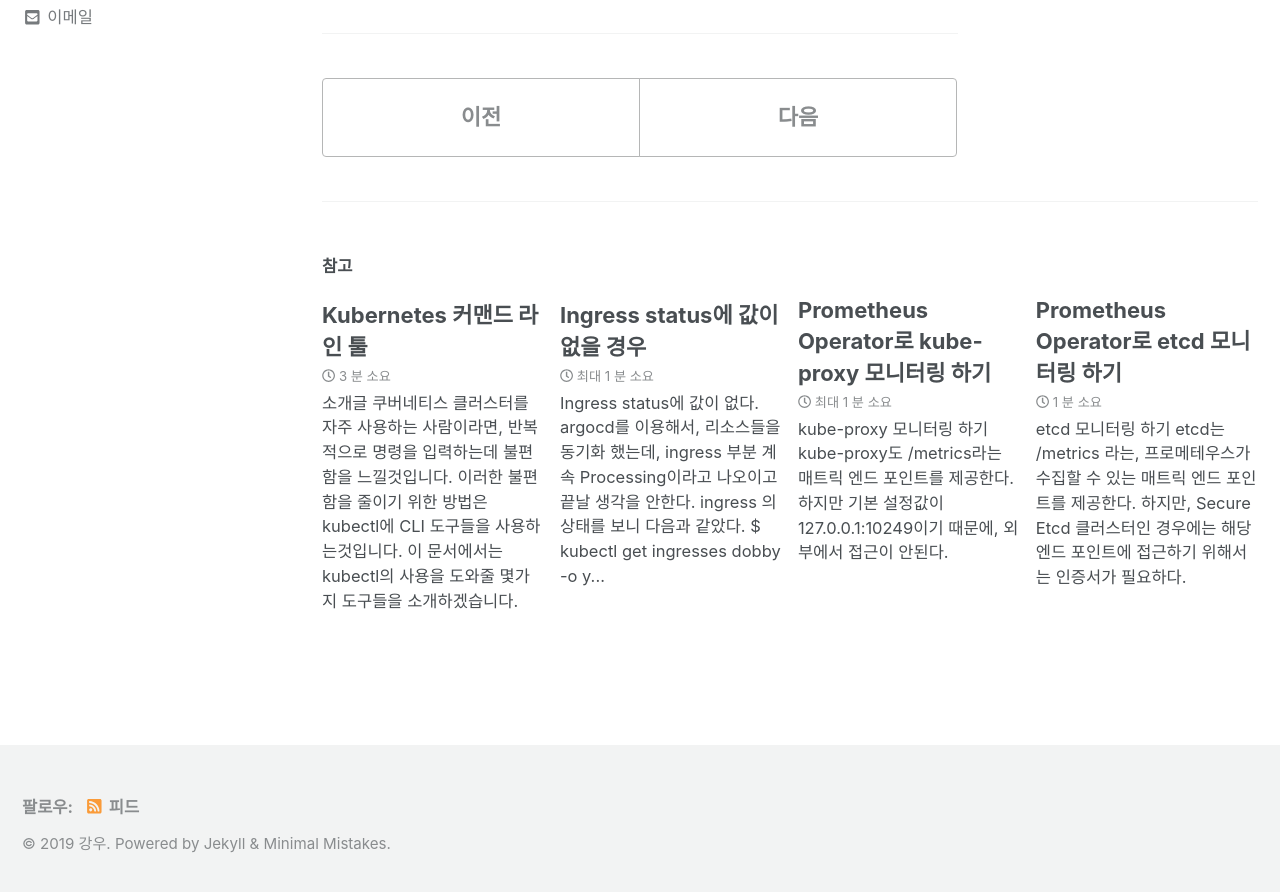
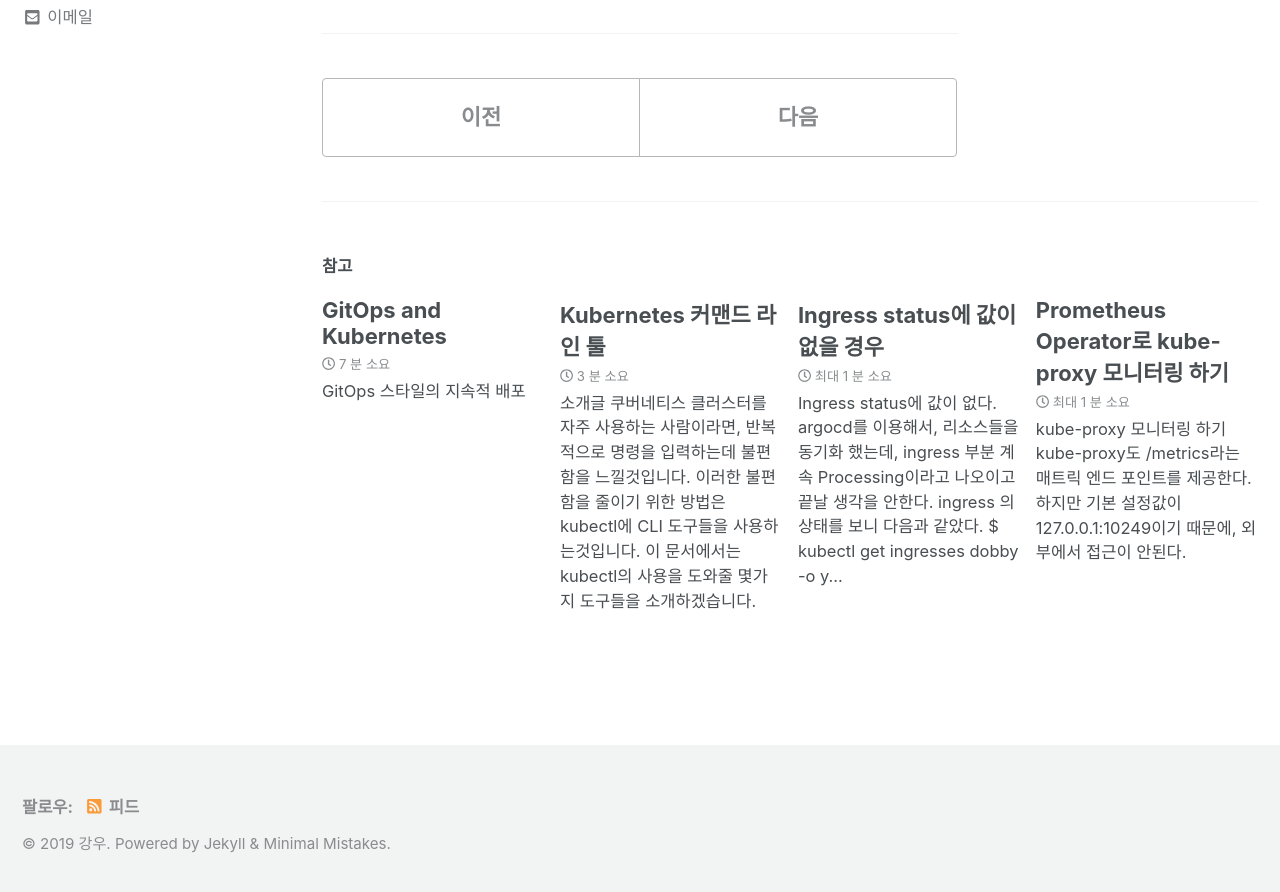
Before and after one commit to kangwoo/kangwoo.github.io, a Jekyll site: the page built from _posts/2018-02-05-spring-boot-with-docker.md, in a window 1280 px wide and 900 px high, scrolled down 2956 px. Shown: the top 892 px of the window. Built offline with Jekyll 4.4.1, drawn with Linux system fonts in a browser that asks for light colours; cached includes are drawn as plain includes; nearby versions of some CDN libraries; part of the change alters nothing that is shown.

Commit message:
Add GitOps and Kubernetes

```diff
--- a/_posts/2019-12-02-kubernetes-command-line-tools.md
+++ b/_posts/2019-12-02-kubernetes-command-line-tools.md
@@ -123,7 +123,7 @@ $ kubectx
 하지만, 팟이 여러개이거나 하나의 팟에 여러개의 컨테이너가 있을 경우는 로그른 테일링 해서 볼 수가 없습니다.
 
 `stern`는 쿠버네티스트의 여러 팟이나, 팟 내의 여러 컨테이너의 로그를 테일링 할 수 있도록 해줍니다.
-그리고 대상별로 출력되는 로그가 색상별로 표현되개 때문에 쉽게 구별할 수 있습니다.
+그리고 대상별로 출력되는 로그가 색상별로 표현되기 때문에 쉽게 구별할 수 있습니다.
 `stern``에 대한 설정 방법은 [설치 문서](https://github.com/wercker/stern)를 참고하시기 바랍니다.
 
 
--- /dev/null
+++ b/_posts/2019-12-18-gitops-and-kubernetes.md
@@ -0,0 +1,301 @@
+---
+title:  "GitOps and Kubernetes"
+classes: wide
+date: 2019-12-18T20:20:37+09:00
+categories: [devops, kubernetes]
+tags: [kubernetes, gitops, argocd]
+---
+
+# GitOps 스타일의 지속적 배포
+
+쿠버네티스에 애플리케이션을 배포하는 방법은 여러가지가 있습니다.
+
+가장 간단한 방법으로는, 사람이 직접 `kubectl` 를 실행해서 매니페스트를 클러스터에 적용하는 것입니다. 물론 사람이 실행하기 때문에 번거롭게, 실수가 쉽게 발생한다는 문제가 있습니다. 그래서 보통은 자동화 도구를 사용합니다. `Spinnaker`, `Jenkins X`, `Tekton`, `Argo Workflow`, `Argo CD` 와 같은 CI/CD 도구들을 사용해서 배포하는 것입니다.
+
+이 문서에서는 요즘 사용되고 있는 GitOps 스타일의 방법을  사용하여,  CI/CD 파이프라인을 만드는 방법에 대해서 설명하겠습니다.
+
+ 블루/그린 배포, 카나리아 분석, 멀티 클라우드 배포 등의 고급 기능을 사용하려면, `Spinnaker`가 더 좋은 선택지가 될 수 있지만, 간단히 사용하기에 `Argo CD` 로도 충분하다고 생각합니다. 이 문서에는 `Argo CD` 를 사용합니다.
+
+# GitOps
+
+GitOps 라는 용어는 [Weaveworks](https://www.weave.works/blog/gitops-operations-by-pull-request)에서 만들었습니다.
+
+GitOps의 핵심은 Git 저장소에 저장된 쿠버네티스 매니페스트 같은 파일을 이용하여, 배포를 선언적으로 한다는 것입니다. 즉, Git에 저장된 매니페스트가 쿠버네티스 클러스터에도 똑같이 반영된다는 것입니다.
+
+이러한 방법은 이해하기 쉬운 운영 모델을 제공하며, Git을 사용하기 때문에 보안 및 감사 기능도 기본으로 제공됩니다. 그리고 재해로부터 쉽게 복구할 수 있습니다. 무엇보다도 큰 장점은 개발자 친화적이라는 것입니다.
+
+이런 선언적 스타일은 쿠버네티스와 잘 어울립니다.
+
+이미 아시고 계신분들도 있지만,  쿠버네티스의 주요한 개념 중 하나는 선언적 시스템이라는 것입니다. 어떠한 리소스를 생성하라 명령하는 것이 아니라,  사용자는 매니페스트를 정의하고, 시스템은 그 상태를 유지하기 위해 노력한다는 것입니다. 이런 점이 상당히 유사하기 때문에 잘 어울린다고 볼 수 있습니다.
+
+앞서 설명한 바와 같이 GitOps란 Git 저장소에 있는 내용을,  쿠버네티스 클러스터에 그대로 반영해주는것입니다. 이것을 그림으로 표현하자면 아래와 같습니다.
+
+Git 저장소에 있는것을 쿠버네티스 클러스터에 동기화 합니다.CI / CD 파이프라인
+
+![GitOps%20and%20Kubernetes/Untitled.png](/assets/img/2019/12/gitops-000.png)
+
+일반적으로 많이 사용하는 CI/CD 파이프라인을 대략적으로 그린다면, 다음과 같을 것입니다.
+
+![GitOps%20and%20Kubernetes/Untitled%201.png](/assets/img/2019/12/gitops-001.png)
+
+개발자가 소스 코드를 작성하고,  Git 저장소에 올립니다. 그러면 Jenkins, CircleCI 같은 CI 툴에 의해서 테스트와 빌드 같은 작업이 실행된 후, 생성한 컨테이너 이미지를 컨테이너 저장소에 업로드 합니다.
+
+그런 다음 CI/CD 툴에서 업로드된 컨테이너 이미지의 정보를 참조하여, 대상 서버에 배포를 하는 것입니다.
+
+GitOps는 이러한 파이프라인의 배포 부분에서 약간 다르게 작동합니다.
+
+컨테이너 이미지를 컨테이너 저장소에 업로드 한 후, 매니페스트가 저장되어 있는 Git 저장소를 가져옵니다. 그리고 매니페스트의 특정 부분(예를 들면 이미지 태그)을 업데이트 한 후, Git 저장소에 올리고 작업을 종료하게 됩니다.
+
+![GitOps%20and%20Kubernetes/Untitled%202.png](/assets/img/2019/12/gitops-002.png)
+
+매니페스트가 정의되어 있는 Git 저장소가 변경되면, Git 저장소의 내용과 쿠버네티스 클러스터를 동기화 해주는 에이전트가 변경 내역을 쿠버네티스 클러스터에 반영해 주게 되는 것입니다.
+
+이 문서에는 편의를 위해서, Git 저장소의 내용과 쿠버네티스 클러스터를 동기화 해주는 역할을 하는 에이전트를 GitOps 오퍼레이터(Operator)라고 부르도록 하겠습니다.
+
+이러한 과정을 간단히 코드로 표현하면  다음과 같습니다.
+
+### 새로운 컨테이너 이미지를 빌드하고 푸시하기
+
+    docker build -t example/hello:v2.0 .
+    docker push example/hello:v2.0
+
+### 매니페스트를 수정하고 git 저장소에 푸시하기
+
+    git clone https://github.com/example/hello-config.git
+    cd hello-config
+
+    kubectl patch --local -f config-deployment.yaml -p '{"spec":{"template":{"spec":{"containers":[{"name":"hello","image":"example/hello:v2.0"}]}}}}' -o yaml
+
+    git add . -m "Update hello to v2.0"
+    git push
+
+이렇게 매니페스트가 저장되어 있는 git 저장소가 업데이트가 되면, GitOps Operator가 해당 내용을 쿠버네티스 클러스터에 반영 즉, 동기화 해주는 것입니다.
+
+# GitOps Operator
+
+GitOps 오퍼레이터에 대해서 좀 더 알아 보도록 하겠습니다.  앞서 살펴본 봐와 같이 GitOps 오퍼레이터는 Git 저장소 있는 매니페스트를 쿠버네티스 클러스터에 반영해 주는 역할을 합니다.
+
+다음과 같이, 쿠버네티스의 `CronJob` 을 이용해서 간단히 구현해 볼 수도 있습니다.
+
+    apiVersion: batch/v1beta1
+    kind: CronJob
+    metadata:
+      name: gitops-cron-job
+      namespace: gitops
+     spec:
+       schedule: "*/10 * * * *"
+       backoffLimit: 0
+       jobTemplate:
+         spec:
+           template:
+             spec:
+               containers:
+               - name: gitops-operator
+                 image: gitops/operator:latest
+                 command: [sh, -e, -c]
+                 args:
+                 - git clone http://github.com/gitops/hello.git /tmp/hello
+                   find /tmp/hello -name '*.yaml' -exec kubectl apply -f {} \;
+
+10초 마다 주기적으로, Git 저장소의 내용을 가져와서 쿠버네티스 클러스터에 적용 하고 있는 것입니다.
+
+이런 식으로 직접 구현해서 사용할 수도 있지만, 보안이나 모니터링 등 여러 측면에서 불편하기 때문에 기존에 만들어진 GitOps 오퍼레이터를 사용할 것입니다.
+
+널리 알려진 GitOps 오퍼레이터는 `Weavework`에서 만든 `Flux`와 `Intuit`에서 만든 `ArgoCD`가 있습니다. 이 문서에서는 `Argo CD`를 사용합니다.
+
+![GitOps%20and%20Kubernetes/Untitled%203.png](/assets/img/2019/12/gitops-003.png)
+
+# Argo CD
+
+`Argo CD`는 GitOps스타일의 배포를 지원하는 CD 도구입니다. 원하는 설정 사항을 변경하여 Git에 푸시하면, 자동으로 쿠버네티스 클러스터의 상태가 Git에 정의된 상태로 동기화 됩니다.
+
+즉, 지정한 대상 환경에 애플리케이션을 원하는 상태로 자동으로 배포하는 것입니다.
+
+그뿐만 아니라, 멀티 클러스터 관리/배포 기능도 가지고 있습니다. 그리고 SSO 연동과 멀티 테넌시를 지원하고, RBAC을 사용할 수도 있는 등 여러가지 장점을 가지고 있습니다.
+
+![GitOps%20and%20Kubernetes/argocd-ui.gif](/assets/img/2019/12/argocd-ui.gif)
+
+출처 : [https://argoproj.github.io/argo-cd/](https://argoproj.github.io/argo-cd/)
+
+# GitOps 구성하기
+
+### Git 저장소
+
+`Argo CD`를 이용해서, GitOps 스타일의 CI/CD 파이프라인을 구성하는 방법에 대해서 알아보겠습니다.
+
+이 예제에서는 두 개의 Git 저장소를 사용합니다.
+
+- app 저장소 : 애플리케이션 소스 코드를 저장하고 있습니다.
+- config 저장소 : 쿠버네티스 배포 용 매니페스트를 저장하고 있습니다.
+
+물론 애플리케이션 소스 코드와 매니페스트를 단일 저장소에 저장할 수도 있습니다. 하지만 서로 다른 곳에 저장하는 것이 더 좋기 때문에 분리하는 것을 추천합니다.
+
+app 저장소와 config 저장소를 분리하는 가장 큰 이유는, 용도와  생명 주기가 다르기 때문입니다.  app 저장소는 실제 개발자가 주로 사용하며, 애플리케이션 소스코드를 저장하고 있고, config 저장소는 주로 CI/CD 툴 같은 자동화 시스템에서 주로 사용하기 때문입니다.
+
+참고할 예제 소스 코드 저장소는 [https://github.com/kangwoo/hello-go](https://github.com/kangwoo/hello-go) 이고,  매니페스트 저장소는 [https://github.com/kangwoo/hello-go-deploy](https://github.com/kangwoo/hello-go-deploy) 입니다.
+
+GitOps를 구성하기에 앞서, 먼저 결정해야 할 사항이 하나 있습니다. 그것은 바로 매니페스트를 어떻게 만들지 입니다. 기존에 사용하던 쿠버네티스트의 매니페스트를 그대로  사용해도 됩니다. 예를 들면 `deployment.yaml`, `service.yaml`, `ingress.yaml` 등등 기존에 사용하던 형태 그대로 만들어도 됩니다. 하지만, 배포 환경이 여러개가 된다는 등의  환경 별로 파일을 각자 만들어줘야하는 경우가 생길 수 있습니다. 물론 환경별로 파일을 따로 따로 만들 수도 있지만, 상당히 번거롭습니다.  중복되는 내용이 더 많을 것이기 때문입니다. 그래서  템플릿 같은 것을 사용하면 좀 더 편하게 만들 수 있습니다. 바로 `Kustomize`나 `Helm` 등의 툴을 이용하는것입니다. 다행히도 `Argo CD` 에서는 `Kustomize`나 `Helm`, `Ksonnet` 등을 지원하기 때문에, 별다른 노력 없이 해당 툴들을 사용할 수 있습니다. 예제에서는 `Kustomize` 를 사용하도록 하겠습니다.
+
+우선 app 저장소에 소드 코드를 올립니다.
+
+ CI 툴을 이용해서, 해당 저장소에서 소스 코드를 클론한다음, 컨테이너 이미지를 빌드하고 푸시하는 파이프라인을 만듭니다. CI 툴은 Jenkins나 CircleCI, Tekton등 아무거나 사용해도 무방합니다. 여기서 중요하게 다를 부분은 GitOps 부분이기 때문에, 컨테이너 이미지를 빌드해서 푸시하는 것에 대해서는 자세히 다루지 않겠습니다.
+
+go 로 작성된  Hello를 출력하는 main.go가 있고, 컨테이너 이미지 빌드를 위한 Dockerfile 이 있습니다. 그리고 젠킨스에서 CI 파이프라인을 정의한 Jenkinsfile 이 있습니다.
+
+main.go
+
+    package main
+
+    import (
+      "fmt"
+      "net/http"
+    )
+
+    func main() {
+      http.HandleFunc("/", hello)
+      http.ListenAndServe(":8080", nil)
+    }
+
+    func hello(w http.ResponseWriter, r *http.Request) {
+      fmt.Fprintf(w, "Hello, %s", r.URL.Path[1:])
+    }
+
+Dockerfile
+
+    FROM golang:alpine as builder
+    RUN mkdir /build
+    ADD . /build/
+    WORKDIR /build
+    RUN go build -o main .
+
+    FROM alpine
+    ENV USER_UID=1001 \
+        APP_DIR=/app
+    RUN mkdir -p ${APP_DIR} && chown ${USER_UID}:0 ${APP_DIR} && chmod ug+rwx ${APP_DIR}
+
+    USER ${USER_UID}
+    COPY --from=builder /build/main ${APP_DIR}/
+    WORKDIR ${APP_DIR}
+    EXPOSE 8080
+    CMD ["./main"]
+
+Jenkinsfile
+
+    def podLabel = "worker-${UUID.randomUUID().toString()}"
+
+    podTemplate(label: podLabel, containers: [
+      containerTemplate(name: 'docker', image: 'docker', command: 'cat', ttyEnabled: true),
+      containerTemplate(name: 'tools', image: 'argoproj/argo-cd-ci-builder:v1.0.1', command: 'cat', ttyEnabled: true),
+    ],
+    volumes: [
+      hostPathVolume(mountPath: '/var/run/docker.sock', hostPath: '/var/run/docker.sock')
+    ]) {
+      node(label) {
+        def myRepo
+        stage('Checkout') {
+          myRepo = checkout scm
+        }
+
+        def gitCommit = myRepo.GIT_COMMIT
+        def shortGitCommit = "${gitCommit[0..7]}"
+        def imageTag = shortGitCommit
+
+        stage('Image Build') {
+          container('docker') {
+            sh "docker build . -t kangwoo/hello-go:${imageTag}"
+          }
+        }
+
+        stage('Image Push') {
+          container('docker') {
+            sh "docker push kangwoo/hello-go:${imageTag}"
+          }
+        }
+
+        stage('Deploy to dev') {
+          steps {
+            withCredentials([usernamePassword(credentialsId: 'my-git', usernameVariable: 'GIT_USER', passwordVariable: 'GIT_PWD')]) {
+              container('tools') {
+                sh "git clone https://${GIT_USER}:${GIT_PWD}@github.com/kangwoo/hello-go-deploy.git"
+                sh "git config --global user.email '${GIT_USER}@mycompany.com'"
+
+                dir("hello-go-deploy") {
+                  sh "cd ./overlays/dev && kustomize edit set image kangwoo/hello-go:${imageTag}"
+                  sh "git commit -am 'Publish new version ${imageTag} to dev' && git push || echo 'no changes'"
+                }
+              }
+            }
+          }
+        }
+
+      }
+    }
+
+`Jenkinsfile`에서  중요하게 봐야할 부분은 `stage('Deploy to dev')` 입니다.
+
+특정 이미지 태그를 만들어서, 컨테이너 이미지를 빌드하고 푸시한 다음, 해당 스테이지가 실행됩니다.  매니페스트가 정의되어 있는 Git 저장소를 클론하고, `kustomize edit set image` 명령어를 실행해서, 사용할 이미지 정보를 업데이트 해줍니다. 그런 다음 `git` 명령어를 이용해서 Git config 저장소에 푸시합니다.
+
+변경된 매니페스트가 Git 저장소에 푸시되면,  `Argo CD`가  변경된 점을 파악해서, 쿠버네티스 클러스터와 동기화 해줍니다.
+
+참고로 `git`과 `kustomize` 명령어를 쉽게 사용하기 위해서, `argoproj/argo-cd-ci-builder:v1.0.1` 이미지를 사용하였습니다.
+
+그 다음, 매니페스트를 만를고, config 저장소에 올립니다.
+
+매니페스트는 `kustomize`를 사용해서 만들었습니다. 간단히 구조를 살펴보면, `base`와 `overlays` 디렉토리를 가지고 있습니다.
+
+    .
+    ├── base
+    │   ├── deployment.yaml
+    │   ├── kustomization.yaml
+    │   └── service.yaml
+    └── overlays
+        ├── dev
+        │   ├── deployment-patch.yaml
+        │   └── kustomization.yaml
+        └── prod
+            ├── deployment-patch.yaml
+            └── kustomization.yaml
+
+`base` 디렉토리에는 리소스를 정의한 파일이 있습니다.  바로 `deployment.yaml`과 `service.yaml` 파일 입니다. 이 파일들에는 쿠버네티스의 `Deployment`와 `Service`를 생성하기 위한 명세가 담겨 있습니다. 그리고, `kustomization.yaml` 라는 파일도 존재하는데, 이 파일은 `kustomize` 에서 사용하는 파일로서, 기본적인 메타 정보와 어떠한 리소스들을 사용할지에 대한 정보가 담겨 있습니다.
+
+`overlays` 디렉토리는 다시 `dev`와 `prod` 디렉토리로 나누어 집니다. 개발과 프로덕션 환경으로 사용하기 위해서 두 개로 나눈것입니다.  `dev`와 `prod` 디렉토리에는 각각 메타 정보를 담긴 `kustomization.yaml` 파일과, 환경별로 패치할 내용이 담긴 deployment-patch.yaml 파일이 존재합니다. 예를 들면, 개발 환경에 반영될때에는, `base` + `overlays/dev` 가 합쳐진 결과가 반영이 되는 것입니다.
+
+`Argo CD` 는 `kustomize` 를 지원하기 때문에, `overlays/dev` 같이 해당 디렉토리를 지정해주면, 합쳐진 결과가 자동으로 쿠버네티스 클러스터에 동기화 됩니다.
+
+### Argo CD
+
+Git 저장소에 있는 내용을 쿠버네티스 클러스터에 자동으로 동기화 하기 위해서 `Argo CD` 에 설정을 추가하겠습니다.
+
+`Argo CD` 웹 화면에 접속한 후, 로그인을 한다음, `New App`을 클릭합니다.
+
+![GitOps%20and%20Kubernetes/Untitled%204.png](/assets/img/2019/12/gitops-004.png)
+
+그리고 아래 값들을 입력한 후, `CREATE` 버튼을 클릭하면 애플리케이션이 생성됩니다.
+
+![New App](/assets/img/2019/12/argocd-fields.png)
+
+웹 화면을 사용하지 않고, 직접 CR을 생성해서 사용할 수도 있습니다.
+
+아래처럼 `Application` 리소스를 정의한 후, `Argo CD` 가 설치된 네임스페이스에 해당 리소스를 생성해 주면 됩니다.
+
+    cat <<EOF | kubectl -n argocd apply -f -
+    apiVersion: argoproj.io/v1alpha1
+    kind: Application
+    metadata:
+      name: hello-go
+    spec:
+      destination:
+        namespace: default
+        server: https://kubernetes.default.svc
+      project: default
+      source:
+        path: overlays/dev
+        repoURL: https://github.com/kangwoo/hello-go-deploy.git
+        targetRevision: HEAD
+      syncPolicy:
+        automated: {}
+    EOF
+
+애플리케이션이 정상적으로 생성되면, 화면에서 확인할 수 있습니다. 애플리케이션 이름을 클릭하면  다음과 같은 상세 내용을 볼 수 있습니다.
+
+![GitOps%20and%20Kubernetes/Untitled%205.png](/assets/img/2019/12/gitops-005.png)
```
Also changed, not shown: assets/img/2019/12/argocd-fields.png (added), assets/img/2019/12/gitops-000.png (added), assets/img/2019/12/gitops-001.png (added), assets/img/2019/12/gitops-002.png (added), assets/img/2019/12/gitops-003.png (added), assets/img/2019/12/gitops-004.png (added), assets/img/2019/12/gitops-005.png (added), 1 other file.
